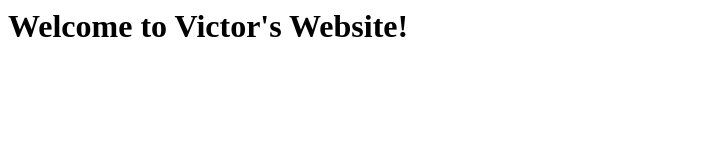
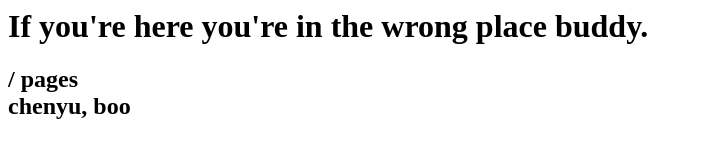
Before and after one commit to victorczhou/victorczhou.github.io, a plain HTML site: page index.html in a window 1280 px wide. Shown: the whole page, without its empty margins (0-702 px from the left). Drawn offline with Linux system fonts and the light colour scheme.

Commit message:
Homepage

```diff
--- a/index.html
+++ b/index.html
@@ -1,8 +1,9 @@
 <html>
     <head>
-        <title>Chenxing Zhou</title>
+        <title>Victor</title>
     </head>
     <body>
-        <h1>Welcome to Victor's Website!</h1>
+        <h1>If you're here you're in the wrong place buddy.</h1>
+        <h2> / pages <br>chenyu, boo<br/></h2>
     </body>
 </html>
```
